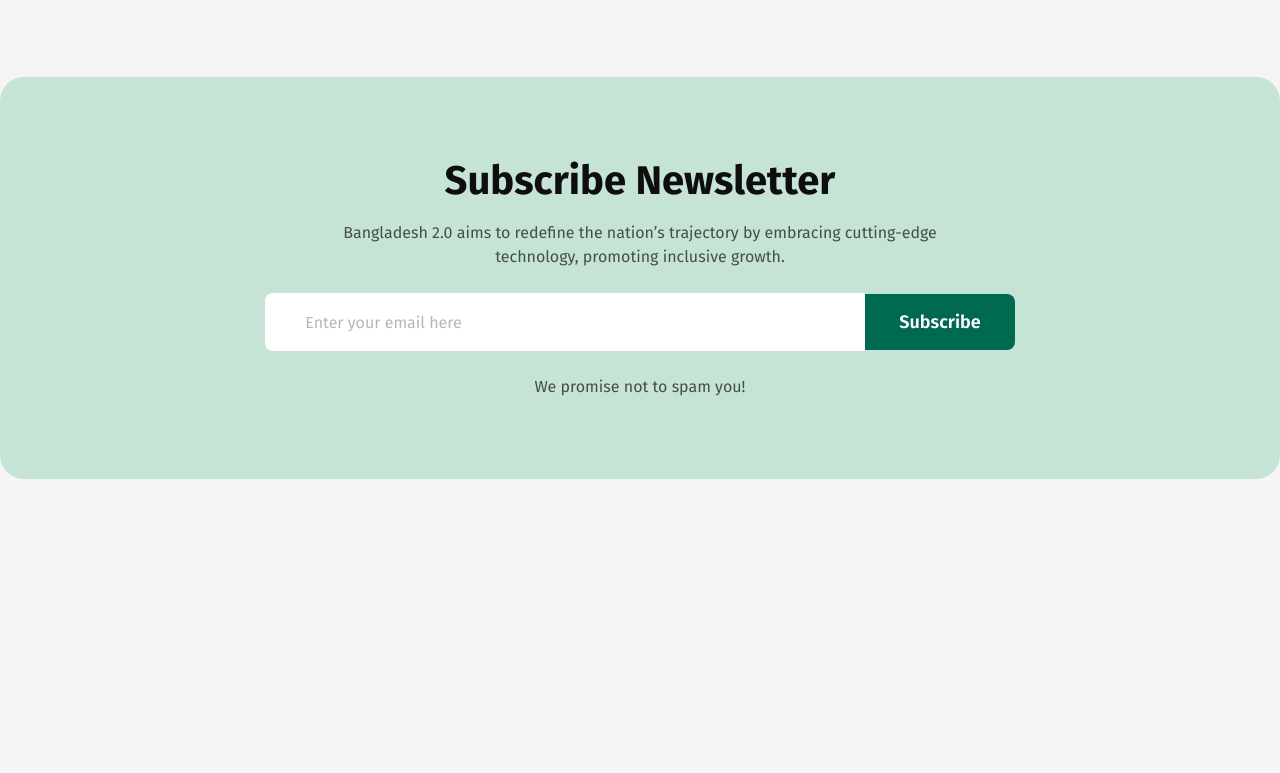
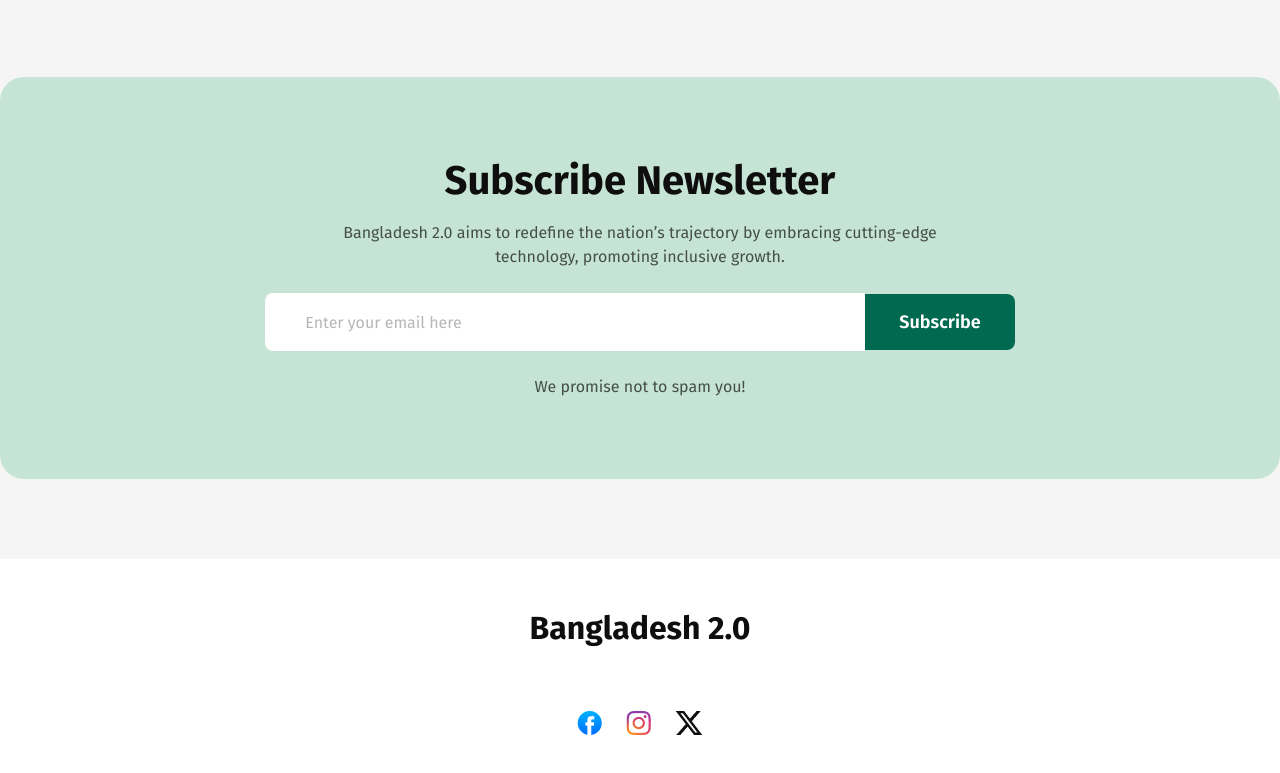
Before and after one commit to MH-Kniloy/PH-B11A1-Bangladesh-2.0, a plain HTML site: page index.html in a window 1280 px wide. Shown: the part 4564-5337 px from the top of the page. Before the commit the page ends 5123 px from the top, so only its background shows below. Drawn offline with Linux system fonts and the light colour scheme.

Commit message:
Footer Section Added

```diff
--- a/index.html
+++ b/index.html
@@ -295,7 +295,12 @@
       <!-- Donate Section Start  -->
       <section id="donate">
         <h2>Donate Today</h2>
-        <p>Bangladesh 2.0 aims to redefine the nation’s trajectory by embracing cutting-edge technology, promoting inclusive growth, and ensuring sustainability. With initiatives in renewable energy, digital transformation, and robust infrastructure.</p>
+        <p>
+          Bangladesh 2.0 aims to redefine the nation’s trajectory by embracing
+          cutting-edge technology, promoting inclusive growth, and ensuring
+          sustainability. With initiatives in renewable energy, digital
+          transformation, and robust infrastructure.
+        </p>
         <div class="amount-container">
           <div class="amount">
             <h3>100 Taka</h3>
@@ -310,20 +315,22 @@
             <h3>1000 Taka</h3>
           </div>
         </div>
-        <input type="text" placeholder="Other Amount (Taka)">
+        <input type="text" placeholder="Other Amount (Taka)" />
         <button class="btn">Donate Now</button>
       </section>
       <!-- Donate Section End  -->
-
 
       <!-- Newsletter Section Start  -->
       <section id="newsletter">
         <div class="container">
           <div class="newsletter-container">
             <h2>Subscribe Newsletter</h2>
-                <p>Bangladesh 2.0 aims to redefine the nation’s trajectory by embracing cutting-edge technology, promoting inclusive growth.</p>
+            <p>
+              Bangladesh 2.0 aims to redefine the nation’s trajectory by
+              embracing cutting-edge technology, promoting inclusive growth.
+            </p>
             <div class="subscribe">
-                    <input type="text" placeholder="Enter your email here">
+              <input type="text" placeholder="Enter your email here" />
               <button class="btn">Subscribe</button>
             </div>
             <p>We promise not to spam you!</p>
@@ -331,15 +338,19 @@
         </div>
       </section>
       <!-- Newsletter Section End  -->
-
-      <!-- Vision Section Start  -->
-      <!-- Vision Section End  -->
     </main>
     <!-- Main Section End  -->
 
     <!-- Footer Section Start  -->
 
-    <footer></footer>
+    <footer>
+      <h2>Bangladesh 2.0</h2>
+      <div class="socials">
+        <a href="#"><img src="assets/facebook.png" alt="facebook" /></a>
+        <a href="#"><img src="assets/instagram.png" alt="instagram" /></a>
+        <a href="#"><img src="assets/x.png" alt="x-icon" /></a>
+      </div>
+    </footer>
     <!-- Footer Section End  -->
   </body>
 </html>
--- a/styles/style.css
+++ b/styles/style.css
@@ -484,5 +484,21 @@ nav {
   padding: 17px 34px;
 }
 /* =========== Newsletter CSS End ========== */
-/* =========== Header CSS Start ========== */
-/* =========== Header CSS End ========== */
+/* =========== Footer CSS Start ========== */
+footer {
+  background: #fff;
+  padding: 50px 0;
+  text-align: center;
+}
+footer h2 {
+  color: #0e0e0e;
+  font-size: 32px;
+  font-weight: 700;
+  margin-bottom: 64px;
+}
+.socials {
+  display: flex;
+  gap: 24px;
+  justify-content: center;
+}
+/* =========== Footer CSS End ========== */
```
Lines whose indentation alone changed are shown as unchanged.
